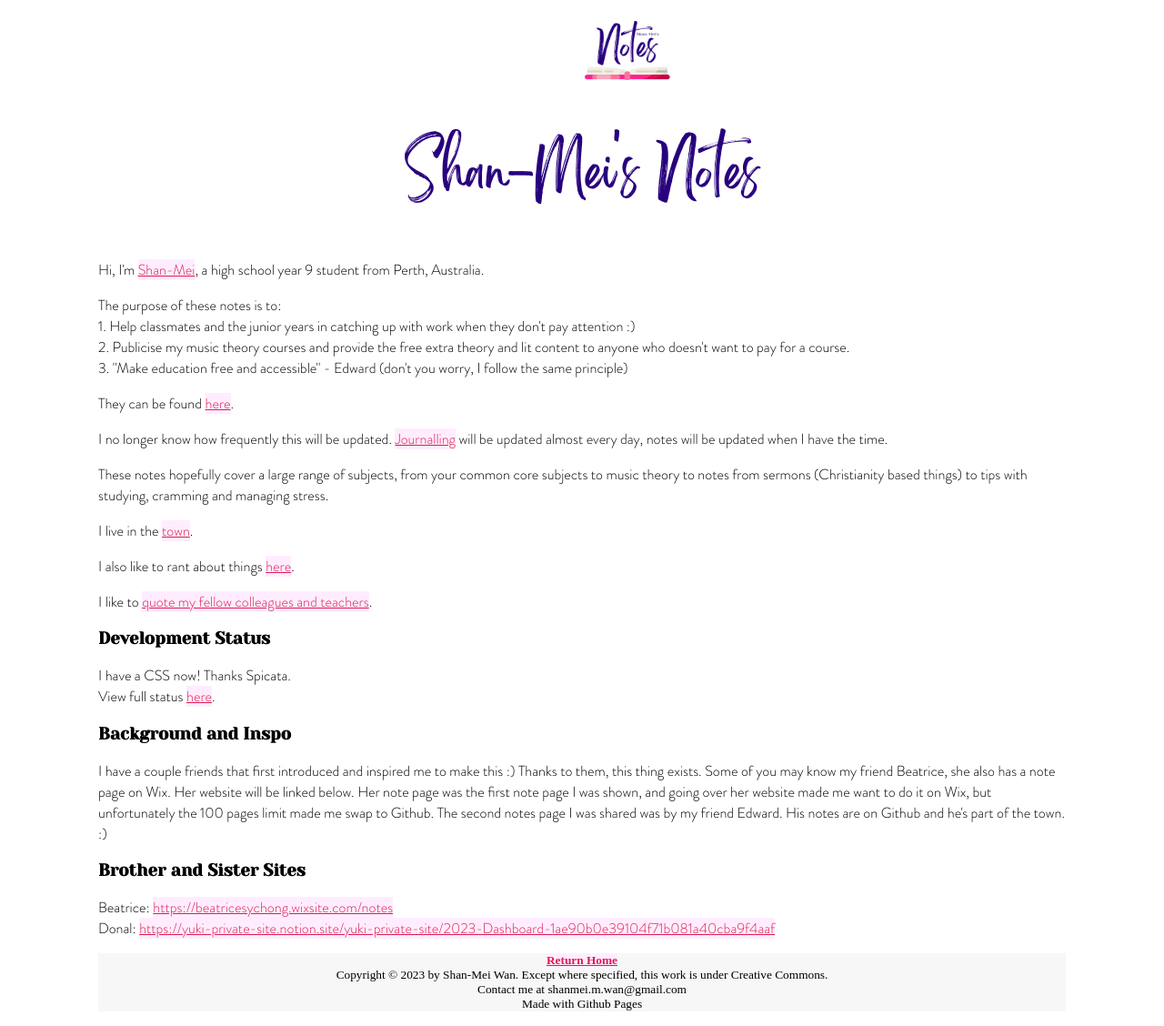
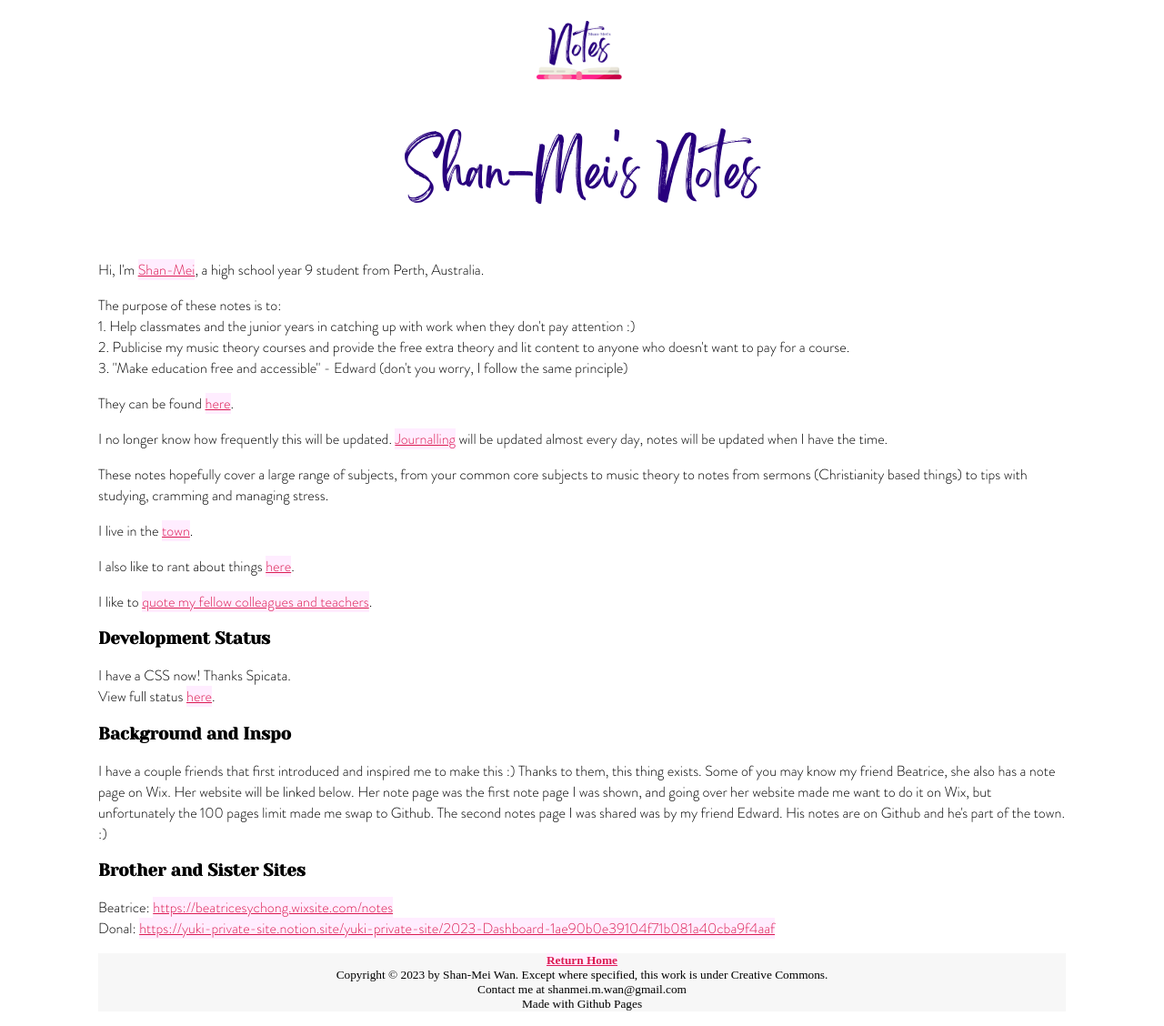
Before and after one commit to Shan-Mei/shanmeis-notes, a Jekyll site: the page built from index.md, in a window 1280 px wide. Shown: the whole page at 91% size. Built offline with Jekyll 4.4.1, drawn with Linux system fonts in a browser that asks for light colours; our own code applies the rules of GitHub Pages for plain Markdown files.

Commit message:
commit
gogogogo

```diff
--- a/assets/css/style.css
+++ b/assets/css/style.css
@@ -63,5 +63,5 @@ img {
     width: 100px;
     margin-top: 20px;
     display: block;
-    margin-left: 50%;
+    margin-left: 45%;
 }
```
